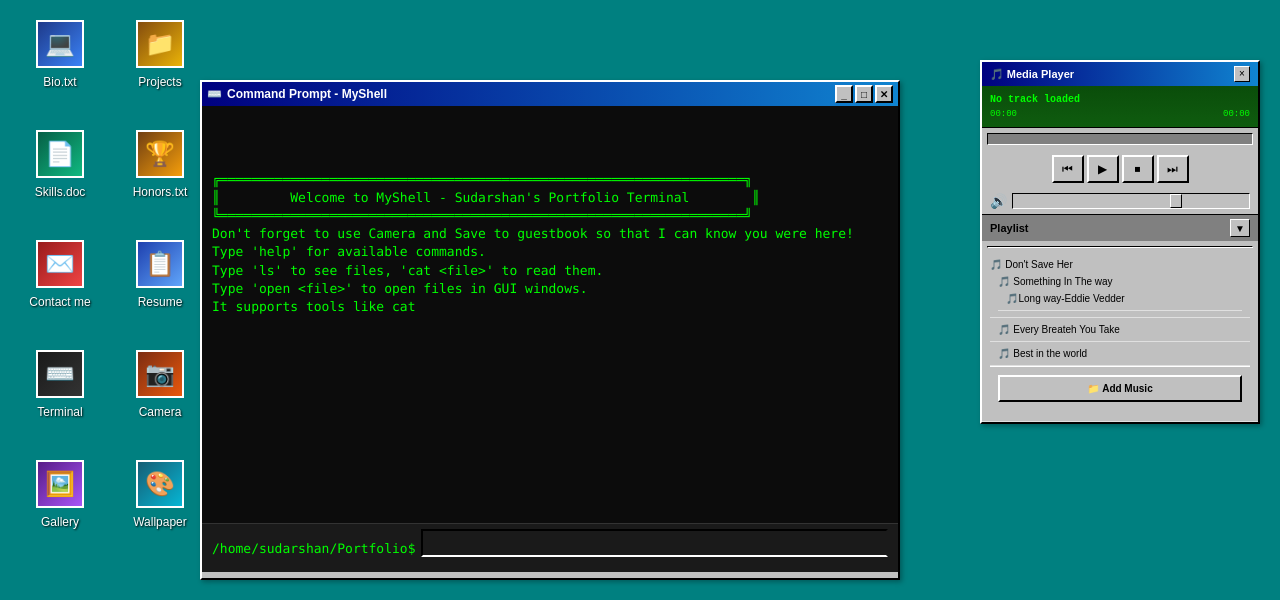
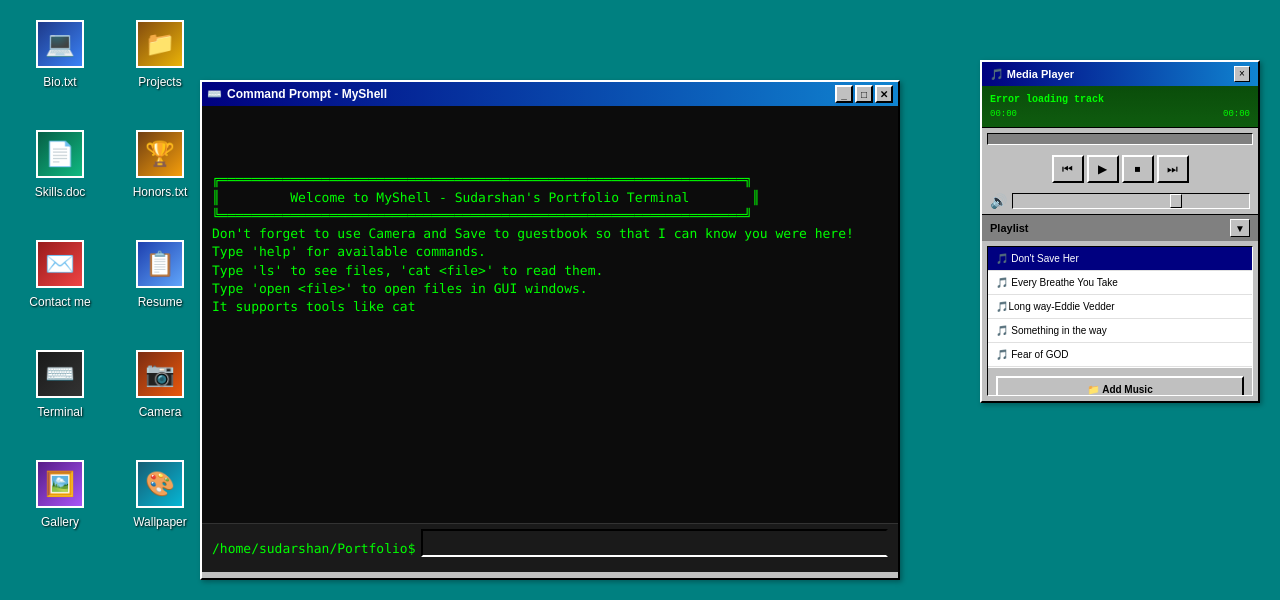
Before and after one commit to ttsudarshan/Sudarshan, a Flask app: page / in a window 1280 px wide. Shown: the top 600 px of the page. Run offline with Flask 2, Linux system fonts and the light colour scheme; data that the repository does not hold is empty.

Commit message:
new playsit

```diff
--- a/templates/index.html
+++ b/templates/index.html
@@ -761,26 +761,26 @@ It supports tools like cat
 
         <div class="mini-playlist" id="mini-playlist">
           <!-- Default tracks -->
-        </div>
-        <div class="mini-playlist-item" data-url="https://raw.githubusercontent.com/ttsudarshan/MUSIC/main/J.Cole-%20No%20Role%20Modelz%20(Chorus%EF%BC%8FHook%20LOOPED)%20%EF%BC%82Don%27t%20save%20her%2C%20she%20don%27t%20wanna%20be%20saved%EF%BC%82%20-%20MLweenje.mp3
-        ">
-            <span>🎵 Don't Save Her</span>
-
-        <div class="mini-playlist-item" data-url="https://raw.githubusercontent.com/ttsudarshan/MUSIC/main/Something_In_the_way.mp3
-            ">
-              <span>🎵 Something In The way</span>
-        <div class="mini-playlist-item" data-url="https://raw.githubusercontent.com/ttsudarshan/MUSIC/main/Eddie%20Vedder%20-%20Long%20Way.mp3">
+          <div class="mini-playlist-item" data-url="https://raw.githubusercontent.com/ttsudarshan/MUSIC/main/J.Cole-%20No%20Role%20Modelz%20(Chorus%EF%BC%8FHook%20LOOPED)%20%EF%BC%82Don%27t%20save%20her%2C%20she%20don%27t%20wanna%20be%20saved%EF%BC%82%20-%20MLweenje.mp3
+          ">
+              <span>🎵 Don't Save Her</span>
+          </div>
+          <div class="mini-playlist-item" data-url="https://raw.githubusercontent.com/ttsudarshan/MUSIC/main/The%20Police%20-%20Every%20Breath%20You%20Take%20(Visualiser)%20-%20ThePoliceVEVO.mp3
+          ">
+              <span>🎵 Every Breathe You Take</span>
+          </div>
+          <div class="mini-playlist-item" data-url="https://raw.githubusercontent.com/ttsudarshan/MUSIC/main/Eddie%20Vedder%20-%20Long%20Way.mp3">
             <span>🎵Long way-Eddie Vedder</span>
         </div>
+          <div class="mini-playlist-item" data-url="https://raw.githubusercontent.com/ttsudarshan/MUSIC/main/Something_In_the_way.mp3
+          ">
+            <span>🎵 Something in the way</span>
+        </div>
+          <div class="mini-playlist-item" data-url="https://www.soundhelix.com/examples/mp3/SoundHelix-Song-1.mp3">
+              <span>🎵 Fear of GOD</span>
+          </div>
 
 
-          </div>
-          <div class="mini-playlist-item" data-url="https://www.soundhelix.com/examples/mp3/SoundHelix-Song-2.mp3">
-              <span>🎵 Every Breateh You Take</span>
-          </div>
-          <div class="mini-playlist-item" data-url="https://www.soundhelix.com/examples/mp3/SoundHelix-Song-3.mp3">
-              <span>🎵 Best in the world</span>
-          </div>
 
         <div class="mini-upload-section">
             <label for="mini-file-input" class="mini-upload-label">
```
